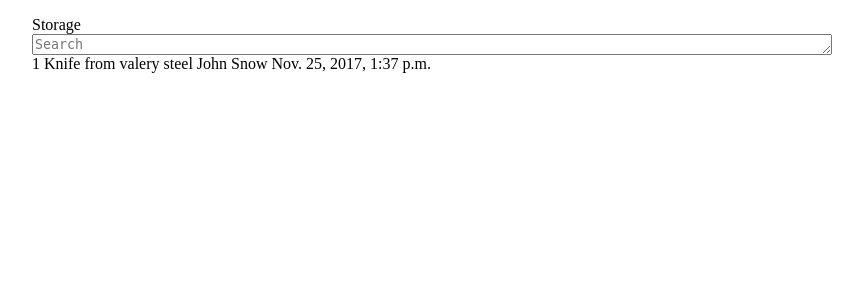
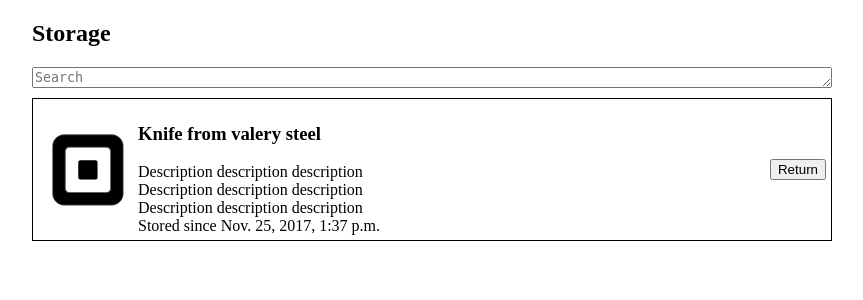
Before and after one commit to rikachka/SunAndRent, a Django app: page /things/catalogue_stored in a window 1280 px wide. Shown: the part 36-336 px from the top of the page, without its empty margins (208-1071 px from the left). Run offline with Django 3.2, Linux system fonts and the light colour scheme; data comes from the database, SQL or seed files in the repository.

Commit message:
Styled stored items

```diff
--- a/things/templates/things/catalogue_item.html
+++ b/things/templates/things/catalogue_item.html
@@ -1,17 +1,42 @@
+{% load staticfiles %}
+
 <html lang="en">
 <head>
     <meta charset="UTF-8">
     <title>Title</title>
-    <style>
-    </style>
+        <style>
+            .item-flex-container {
+                display: flex;
+                justify-content: space-between;
+                align-items: center;
+            }
+            .item-info {
+                flex-grow: 100;
+            }
+            .item {
+                border: 1px solid black;
+                margin: 10px 0;
+                padding: 5px;
+            }
+        </style>
 </head>
 <body>
-    <div>
-        {{ item.pk }}
-        {{ item.good_id.good_info }}
-        {{ item.good_id.owner_id.first_name }}
-        {{ item.good_id.owner_id.last_name }}
-        {{ item.start_date }}
+    <div class="item">
+        <div class="item-flex-container">
+            <div class="item-picture">
+                <img src="{% static 'images/square.png' %}" height="100px">
+            </div>
+            <div class="item-info">
+                <div><h3>{{ item.good_id.good_info }}</h3></div>
+                <div>
+                    Description description description
+                    <br> Description description description
+                    <br> Description description description
+                </div>
+                <div>Stored since {{ item.start_date }}</div>
+            </div>
+            <div><button>Return</button></div>
+        </div>
     </div>
 </body>
 </html>
--- a/things/templates/things/catalogue_stored.html
+++ b/things/templates/things/catalogue_stored.html
@@ -12,7 +12,7 @@
         </style>
     </head>
     <body>
-        <div>Storage</div>
+        <div><h2>Storage</h2></div>
         <textarea class="search" placeholder="Search" rows="1"></textarea>
         {% for item in items %}
             {% include "things/catalogue_item.html" %}
```
Also changed, not shown: things/templates/things/catalogues.html (+4 -4 lines), things/static/images/square.png (added).
